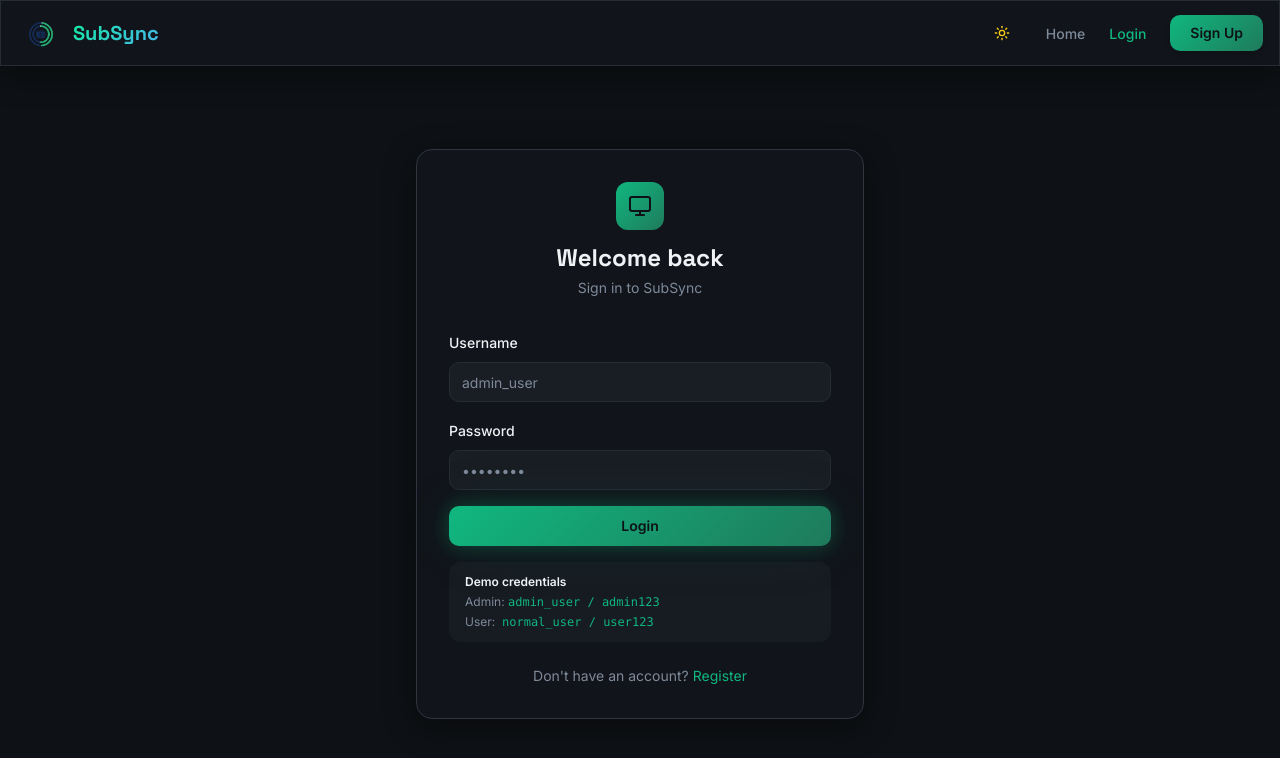
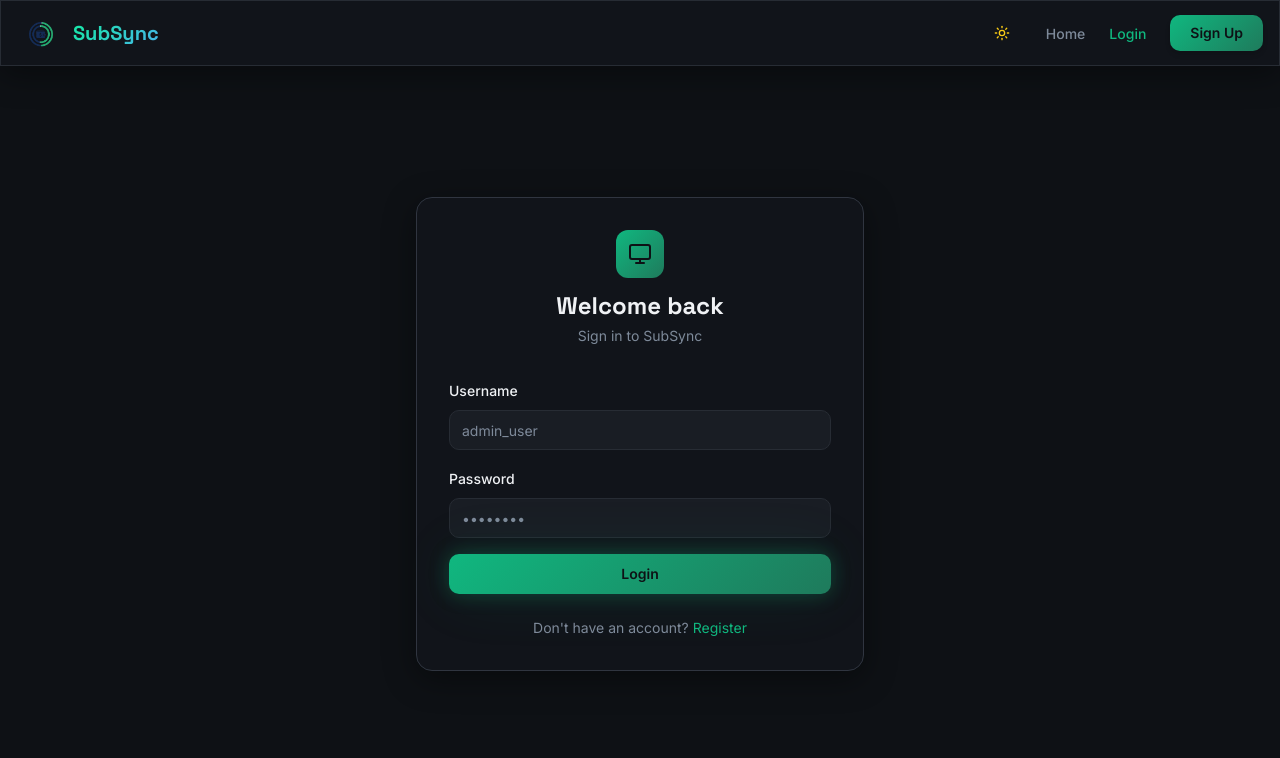
Before and after one commit to saftanoel/subsync-app, a React (Vite) app in the folder frontend/: page /login in a window 1280 px wide. Shown: the top 758 px of the page. Built offline with nearby package versions, Linux system fonts and the light colour scheme; no server answers; the HTML template or start-up script is replaced by a standard one.

Commit message:
chore: remove demo credentials from login page

```diff
--- a/frontend/src/pages/LoginPage.tsx
+++ b/frontend/src/pages/LoginPage.tsx
@@ -92,14 +92,6 @@ export default function LoginPage() {
             )}
           </Button>
         </form>
-
-        {/* Hint for the demo credentials */}
-        <div className="mt-4 rounded-lg bg-secondary/40 px-4 py-3 text-xs text-muted-foreground space-y-1">
-          <p className="font-semibold text-foreground">Demo credentials</p>
-          <p>Admin: <span className="text-primary font-mono">admin_user / admin123</span></p>
-          <p>User: &nbsp;<span className="text-primary font-mono">normal_user / user123</span></p>
-        </div>
-
         <p className="mt-6 text-center text-sm text-muted-foreground">
           Don't have an account?{" "}
           <Link to="/register" className="text-primary hover:underline">Register</Link>
```
